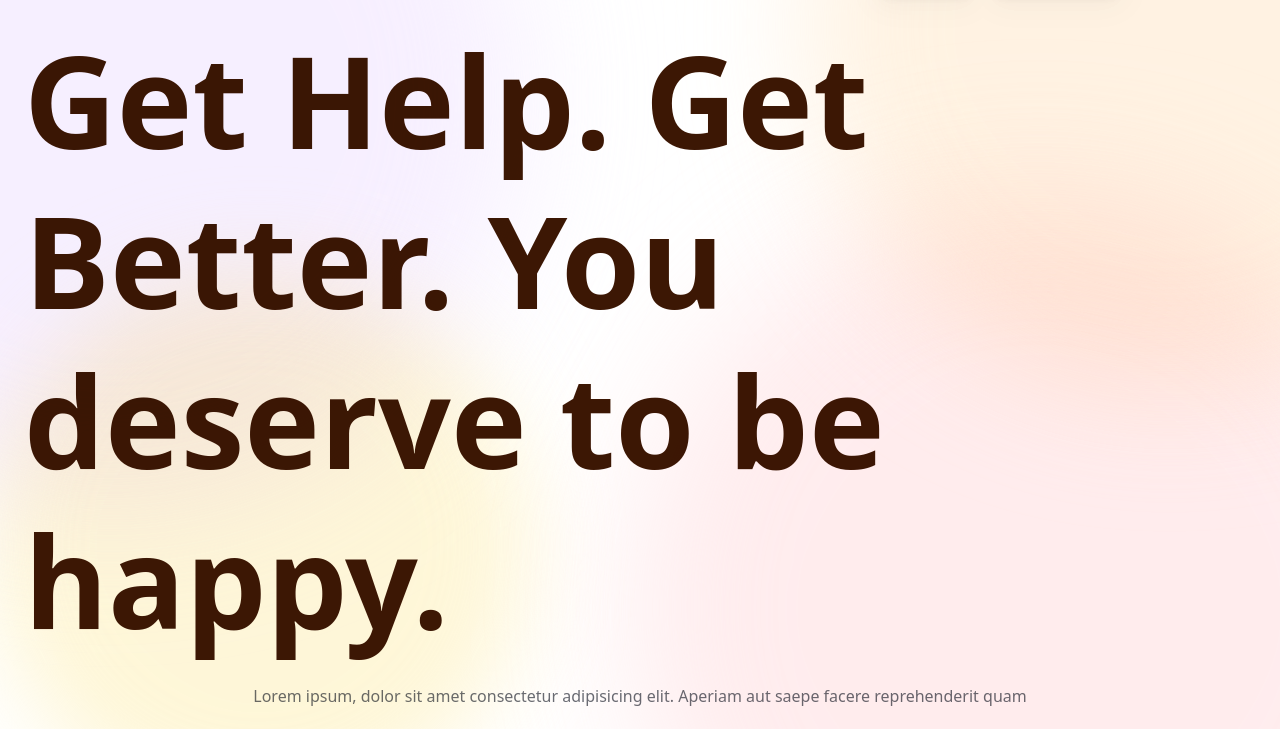
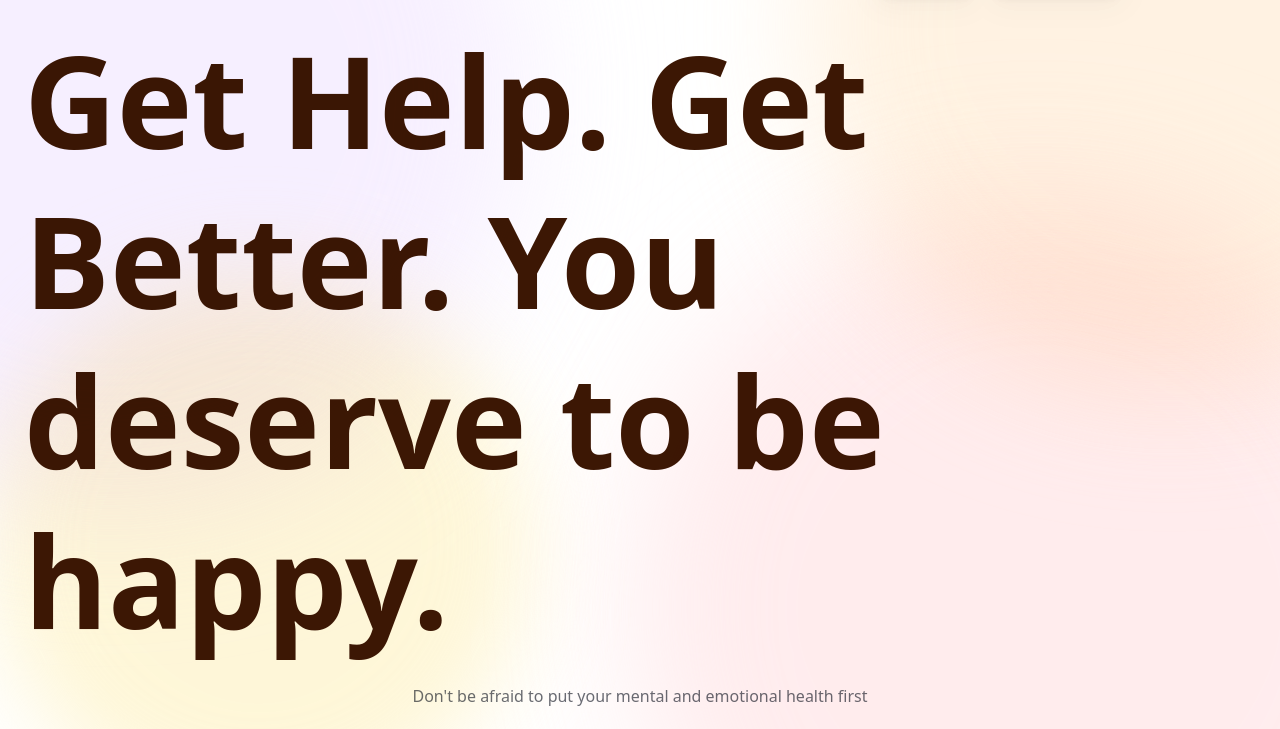
Before and after one commit to falsharion/Wecare, a website: page index.html in a window 1280 px wide. Shown: the part 66-795 px from the top of the page. Drawn offline with nearby package versions, Linux system fonts and the light colour scheme.

Commit message:
errors fix

```diff
--- a/index.html
+++ b/index.html
@@ -102,9 +102,7 @@
                         <h2 class="text-largee  font-bold  text-redd leading-tight md:text-mids">Get Help. Get Better.
                             You
                             deserve to be happy.</h2>
-                        <p class="text-grey mt-6">Lorem ipsum, dolor sit amet consectetur adipisicing elit. Aperiam aut
-                            saepe facere reprehenderit
-                            quam
+                        <p class="text-grey mt-6">Don't be afraid to put your mental and emotional health first
                         </p>
                         <a href=""
                             class="p-3 mt-6 px-6 pt-2 text-white bg-black rounded-full baseline drop-shadow-xl hover:bg-zinc-700">Access yourself</a>
```
